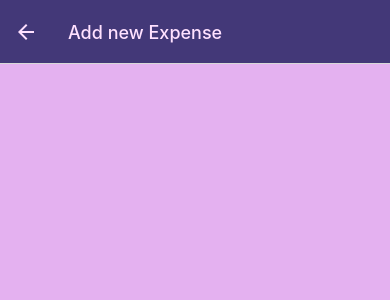
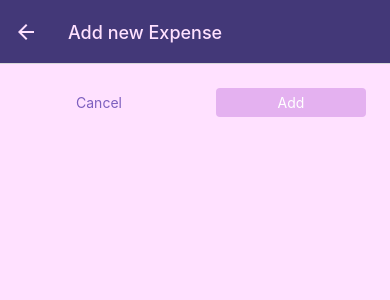
Before and after one commit to jayashz/expense-tracker, a React Native app: screen /ManageExp in a window 390 px wide. Shown: the top 300 px of the page. Built offline with nearby package versions, Linux system fonts and the light colour scheme.

Commit message:
Feat:Added some buttons

```diff
--- /dev/null
+++ b/component/ui/CustomBtn.js
@@ -0,0 +1,42 @@
+import React from "react";
+import { Pressable, StyleSheet, Text, View } from "react-native";
+import { colors } from "../../constants/Colors";
+
+const CustomBtn = ({ children, onPress, mode }) => {
+  return (
+    <View>
+      <Pressable onPress={onPress} style={({pressed})=>pressed? styles.pressed:''}>
+        <View style={[styles.btn, mode === "flat" && styles.flat]}>
+          <Text style={[styles.btnText, mode === "flat" && styles.flatText]}>
+            {children}
+          </Text>
+        </View>
+      </Pressable>
+    </View>
+  );
+};
+
+export default CustomBtn;
+const styles = StyleSheet.create({
+  btn: {
+    borderRadius: 4,
+    padding: 6,
+    backgroundColor: colors.primary100,
+    minWidth:150
+  },
+  flat: {
+    backgroundColor: "transparent",
+  },
+  btnText: {
+    color: "white",
+    textAlign: "center",
+  },
+  flatText: {
+    color: colors.primary300,
+  },
+  pressed: {
+    opacity: 0.7,
+    borderRadius: 4,
+    backgroundColor:colors.primary100
+  },
+});
--- a/screens/ManageScreen.js
+++ b/screens/ManageScreen.js
@@ -1,17 +1,62 @@
-import React from 'react'
-import { Text, View } from 'react-native'
-
-const ManageScreen = ({route,navigation}) => {
+import React, { useLayoutEffect } from "react";
+import { StyleSheet, View } from "react-native";
+import IconBtn from "../component/ui/IconBtn";
+import { colors } from "../constants/Colors";
+import CustomBtn from "../component/ui/CustomBtn";
+const ManageScreen = ({ route, navigation }) => {
   const editExpId = route.params?.expId;
   const isEditExpId = !!editExpId;
-  navigation.setOptions({
-    title: isEditExpId ? 'Edit Expense':'Add new Expense',
-  });
+  useLayoutEffect(() => {
+    navigation.setOptions({
+      title: isEditExpId ? "Edit Expense" : "Add new Expense",
+    });
+  }, [navigation, isEditExpId]);
+
+  function cancelHandler(){
+    console.warn('pressed');
+
+  }
+  function confirmHandler(){
+    console.warn('confirmed')
+  }
   return (
-    <View>
+    <View style={styles.container}>
+      <View style={styles.btnsContainer}>
+        <CustomBtn mode='flat' onPress={cancelHandler}>Cancel</CustomBtn>
+        <CustomBtn onPress={confirmHandler}>{isEditExpId? 'Update':'Add'}</CustomBtn>
+      </View>
+      {isEditExpId && (
+        <View style={styles.btnContainer}>
 
+        <IconBtn
+          icon="delete"
+          size={27}
+          color={colors.error}
+          onPress={() => {}}
+        />
+        </View>
+      )}
     </View>
-  )
-}
+  );
+};
 
-export default ManageScreen
+export default ManageScreen;
+const styles= StyleSheet.create({
+  container:{
+   flex:1,
+   padding:24,
+   backgroundColor:colors.secondary,
+  },
+  btnContainer:{
+    marginTop:16,
+    paddingTop:6,
+    borderTopWidth:2,
+    borderTopColor:colors.primary100,
+    alignItems:'center',
+  },
+  btnsContainer:{
+    flexDirection:'row',
+    justifyContent:'space-between',
+    alignItems:'center',
+  }
+})
```
